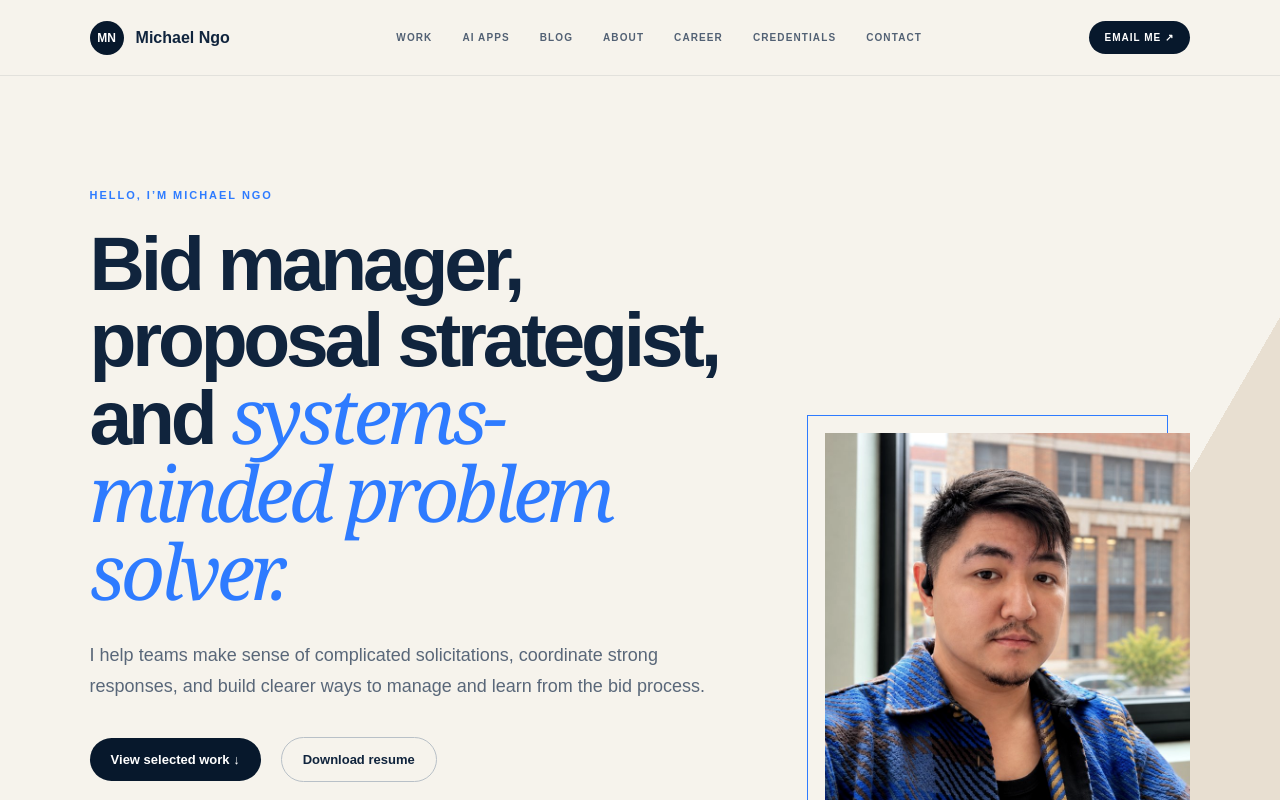
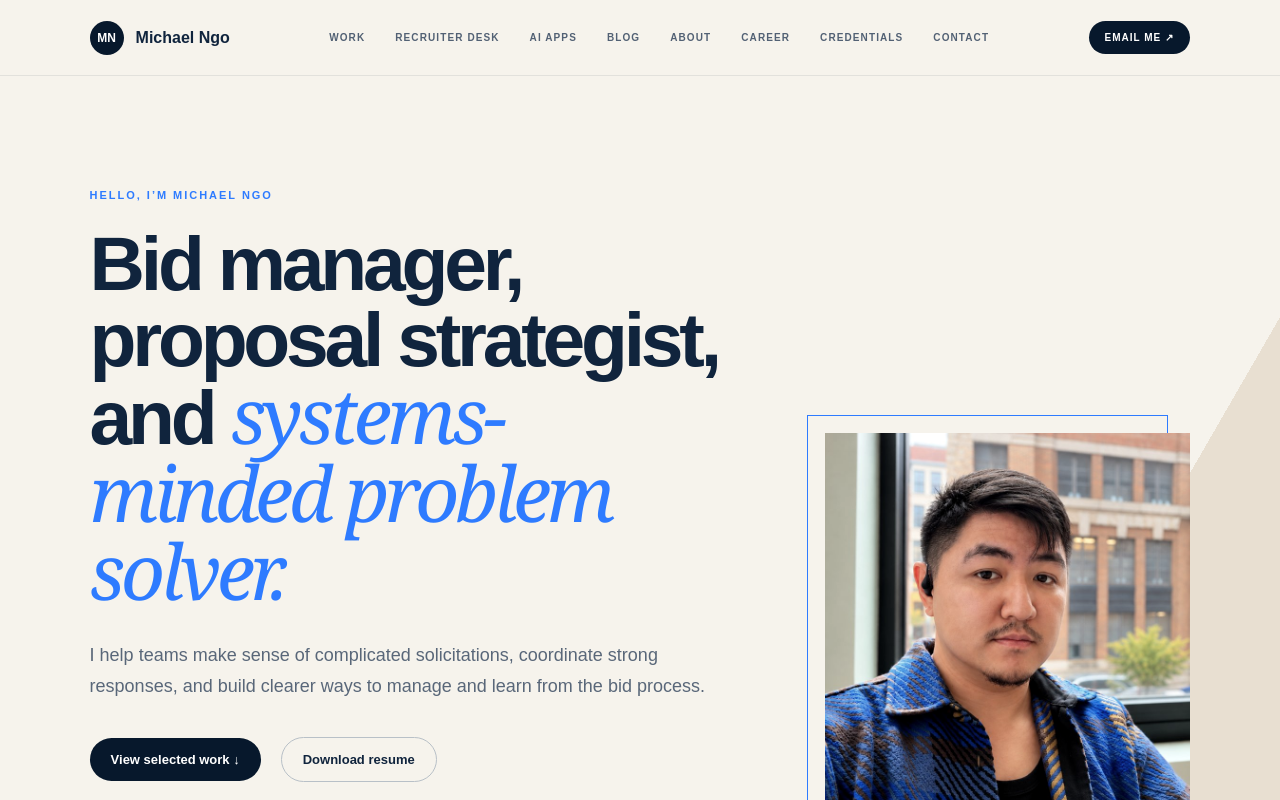
Before and after one commit to michaelngo5x/michael-ngo-portfolio, a Next.js app: page / in a window 1280 px wide. Shown: the top 800 px of the page. Built offline with nearby package versions, Linux system fonts and the light colour scheme.

Commit message:
Add Recruiter Desk to global navigation

```diff
--- a/app/SiteHeader.tsx
+++ b/app/SiteHeader.tsx
@@ -6,6 +6,7 @@ export default function SiteHeader({ className = "" }: { className?: string }) {
       </a>
       <nav aria-label="Primary navigation">
         <a href="/#work">Work</a>
+        <a href="/recruiter">Recruiter Desk</a>
         <a href="/projects">AI Apps</a>
         <a href="/lessons">Blog</a>
         <a href="/about">About</a>
```
